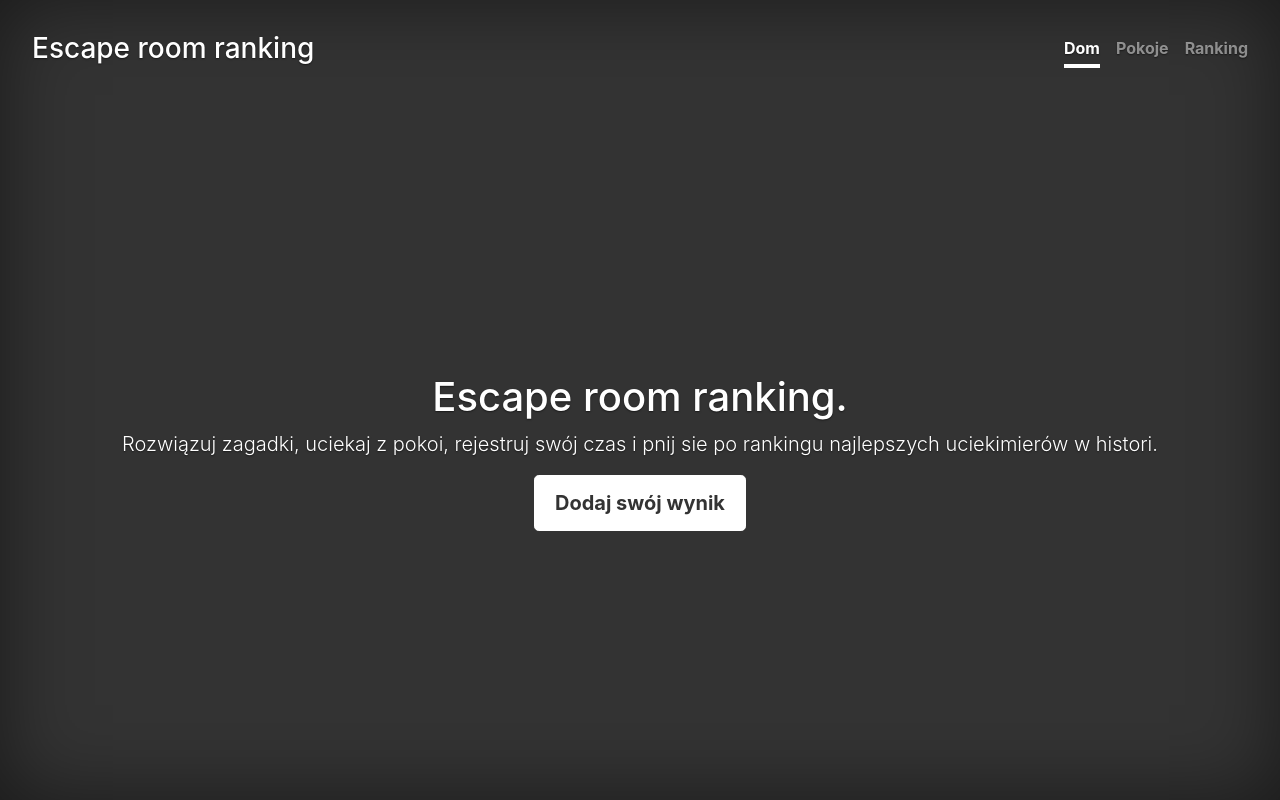
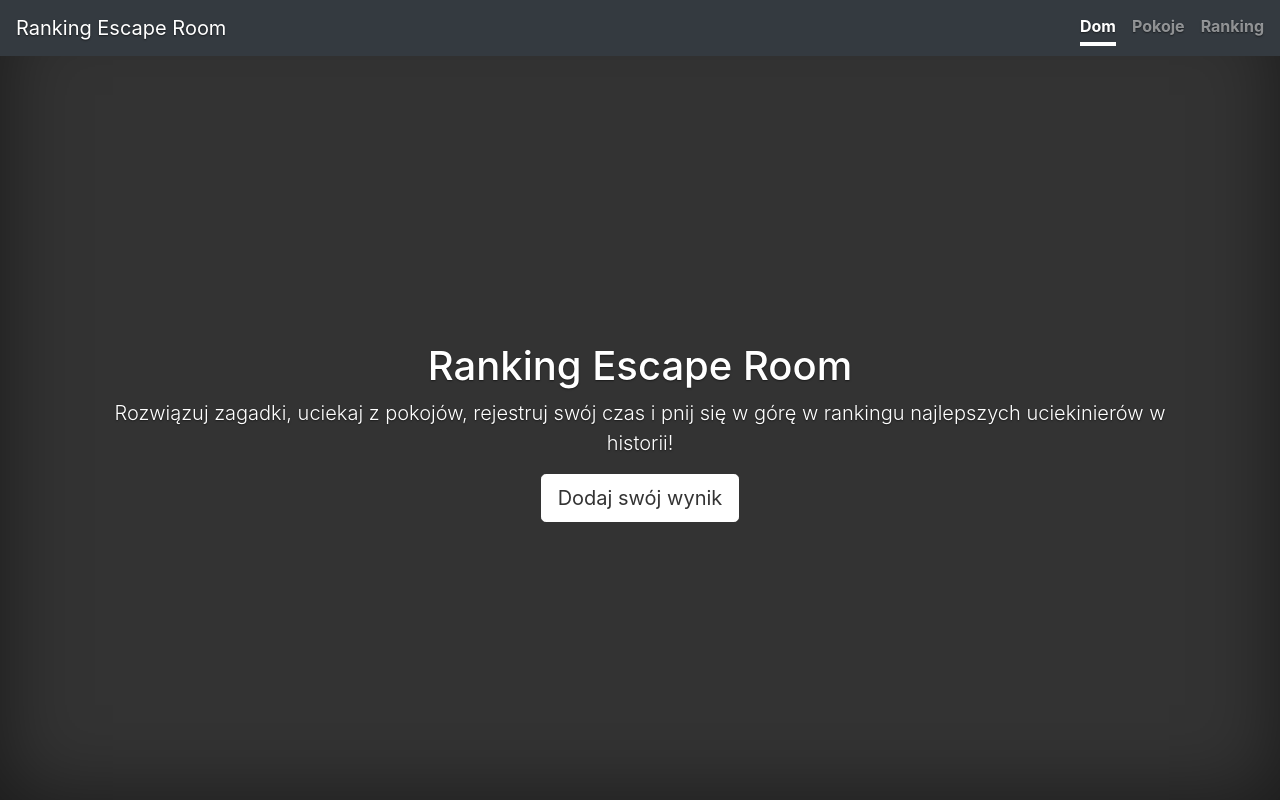
Before and after one commit to ogonowski1992/escape_room_manager, a Flask app: page / in a window 1280 px wide. Run offline with Flask 2, Linux system fonts and the light colour scheme; some libraries are stand-ins or nearby versions.

Commit message:
Poprawki wyglądu navbara

```diff
--- a/src/static/cover.css
+++ b/src/static/cover.css
@@ -76,7 +76,6 @@ body {
     padding: .25rem 0;
     font-weight: bold;
     color: rgba(255, 255, 255, .5);
-    background-color: transparent;
     border-bottom: .25rem solid transparent;
 }
 
@@ -163,7 +162,7 @@ body {
 /*}*/
 
 .has-error p {
-    color: red;
+    color: #bbebff;
 }
 
 .required input {
--- a/src/templates/index.html
+++ b/src/templates/index.html
@@ -1,10 +1,10 @@
 {% include 'header.html' %}
 {% include 'navigation.html' %}
 
-<div class="inner cover">
-    <h1 class="cover-heading">Escape room ranking.</h1>
-    <p class="lead">Rozwiązuj zagadki, uciekaj z pokoi, rejestruj swój czas i pnij sie po rankingu najlepszych
-        uciekimierów w histori.</p>
+<div class="container">
+    <h1 class="cover-heading"> Ranking Escape Room </h1>
+    <p class="lead">Rozwiązuj zagadki, uciekaj z pokojów, rejestruj swój czas i pnij się w górę w rankingu najlepszych
+        uciekinierów w historii!</p>
     <p class="lead">
         <a href="{{ url_for('score_view.add_score') }}" class="btn btn-lg btn-secondary">Dodaj swój wynik</a>
     </p>
--- a/src/templates/navigation.html
+++ b/src/templates/navigation.html
@@ -1,15 +1,20 @@
-<div class="masthead clearfix">
-    <div class="inner">
-        <h3 class="masthead-brand">Escape room ranking</h3>
-        <nav class="nav nav-masthead" >
+<nav class="navbar  fixed-top navbar-expand navbar-dark bg-dark">
+    <a class="navbar-brand">Ranking Escape Room</a>
+    <button class="navbar-toggler" type="button" data-toggle="collapse" data-target="#navbarsExample02"
+            aria-controls="navbarsExample02" aria-expanded="false" aria-label="Toggle navigation">
+        <span class="navbar-toggler-icon"></span>
+    </button>
+
+    <div class="collapse navbar-collapse" id="navbarsExample02">
+        <ul class="navbar-nav mr-auto">
+        </ul>
+        <form class="form-inline my-2 my-md-0 nav-masthead">
+
             <a class="nav-link active" id="navBarHomeId" href="{{ url_for('user_view.index') }}">Dom</a>
             <a class="nav-link" id="navBarRoomsId" href="{{ url_for('room_view.room_list') }}">Pokoje</a>
             <a class="nav-link" id="navBarRankId" href="{{ url_for('score_view.score_list') }}">Ranking</a>
-            {% if is_logged %}
-                <a class="nav-link" id="userId" href=""> {{username}} </a>
-                <a class="nav-link" href="{{ url_for('user_view.logout') }}">Wyloguj</a>
-            {% endif %}
-        </nav>
+        </form>
     </div>
-</div>
-<div style="height: 120px"></div>
+</nav>
+
+<div style="height: 80px"></div>
```
Also changed, not shown: src/blueprints/room/templates/room_list.html (+8 -4 lines).
